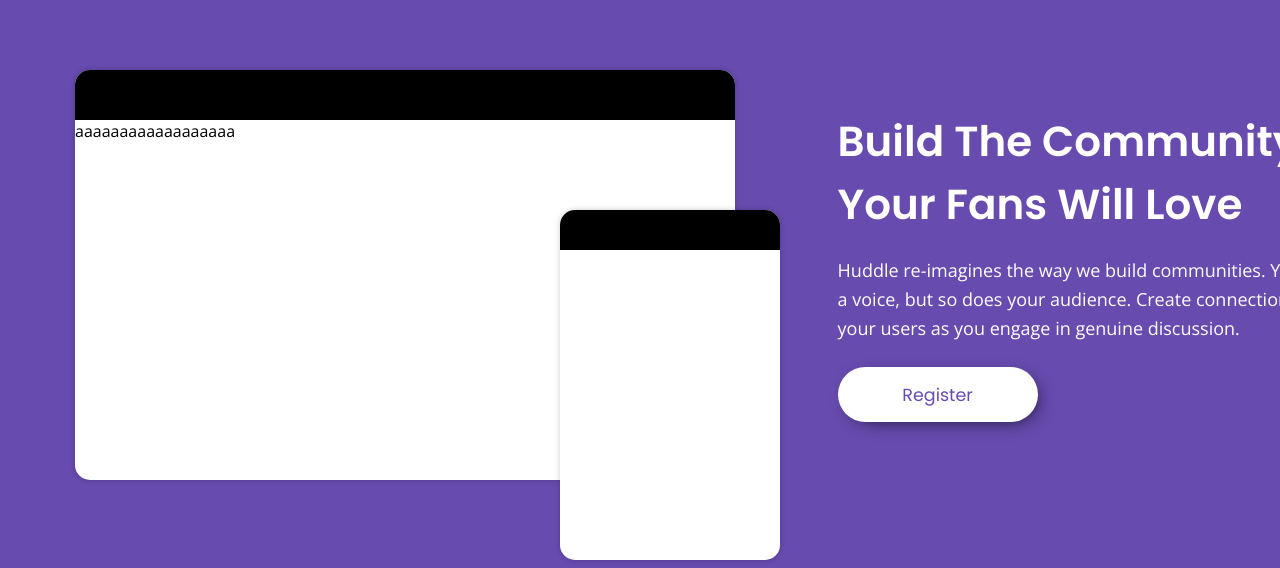
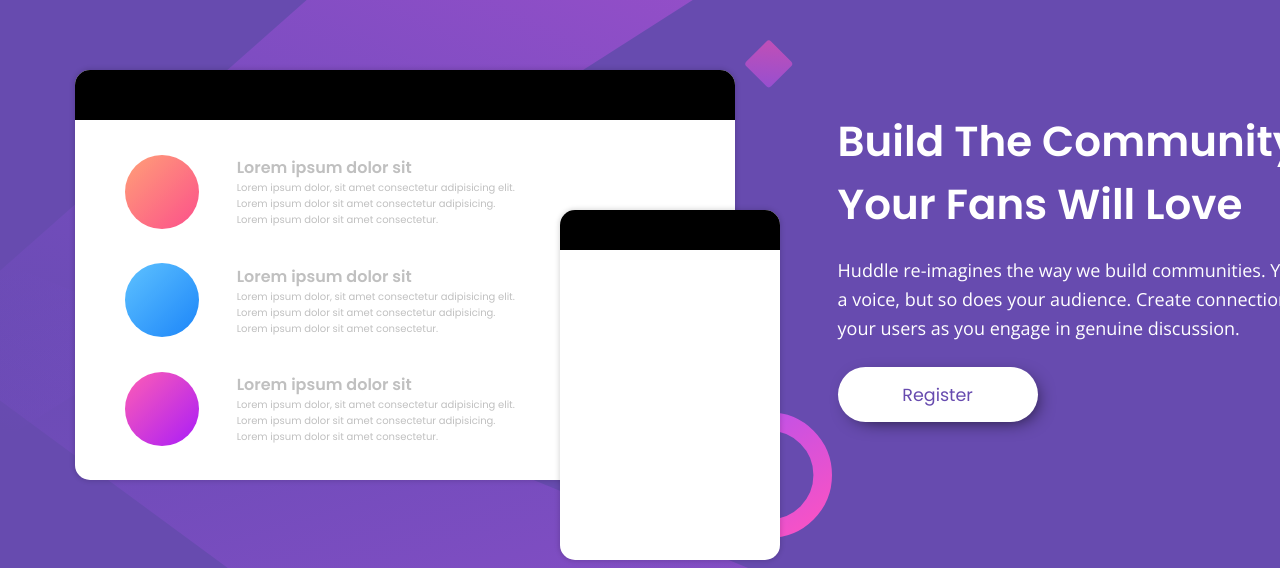
Before and after one commit to xemi83/huddle-landing-page-with-single-introductory-section-master, a plain HTML site: page index.html in a window 1280 px wide. Shown: the part 140-708 px from the top of the page. Drawn offline with nearby package versions, Linux system fonts and the light colour scheme.

Commit message:
add good patch

```diff
--- a/css/style.css
+++ b/css/style.css
@@ -2,6 +2,9 @@
 
 --Violet: hsl(257, 40%, 49%);
 --SoftMagenta: hsl(300, 69%, 71%);
+--big_strip_height: 50px;
+--big_circle_height: 74px;
+
 }
 
 html{
@@ -23,7 +26,7 @@ body{
 
 .wrapper{
     background-color: var(--Violet);
-    background-image: url(images/bg-desktop.svg);
+    background-image: url(../images/bg-desktop.svg);
     background-repeat: no-repeat;
     background-size: cover;
     width: 1440px;
@@ -76,7 +79,7 @@ body{
 }
 
 .big_strip{
-    height: 50px;
+    height: var(--big_strip_height);
 }
 
 .small_strip{
@@ -122,7 +125,6 @@ body{
 	display:inline-block;
     cursor:pointer;
     color: var(--Violet);
-
     font-family: 'Poppins', sans-serif;
 	font-size:17.5px;
     text-decoration:none;
@@ -162,3 +164,52 @@ body{
     border: 2px solid var(--SoftMagenta);
     color: var(--SoftMagenta);
 }
+
+.content_big_box{
+    display: flex;
+    flex-direction: column;
+    align-items: center;
+    justify-content: space-evenly;
+    height: calc(100% - var(--big_strip_height));
+}
+
+.content_big{
+    width: 85%;
+    height: var(--big_circle_height);
+    display: flex;
+    justify-content: space-between;
+}
+
+.big_circle{
+    width: var(--big_circle_height);
+    height: var(--big_circle_height);
+    border-radius: calc(var(--big_circle_height) / 2);
+
+}
+
+.c1{
+    background: linear-gradient(135deg, rgba(255,160,119,1) 0%, rgba(252,79,139,1) 100%);
+}
+
+.c2{
+    background: linear-gradient(135deg, rgba(94,194,255,1) 0%, rgba(28,133,249,1) 100%);
+}
+
+.c3{
+    background: linear-gradient(135deg, rgba(255,94,180,1) 0%, rgba(169,28,249,1) 100%);
+}
+
+.big_box_text{
+    display: flex;
+    flex-direction: column;
+    justify-content: center;
+    font-family: 'Poppins', sans-serif;
+    width: 80%;
+    color: silver;
+    font-size: 10px;
+}
+
+.big_box_text_title{
+    font-weight: 600;
+    font-size: 16px;
+}
--- a/index.html
+++ b/index.html
@@ -23,12 +23,44 @@
 
       <div class="logo">
         <img src="images/logo.svg" alt="">
-
       </div>
 
       <div class="box bigger">
         <div class="black big_strip"></div>
-        aaaaaaaaaaaaaaaaaa
+          <article class="content_big_box">
+
+            <div class="content_big">
+              <div class="big_circle c1"></div>
+              <div class="big_box_text">
+                <spam class="big_box_text_title">Lorem ipsum dolor sit</spam>
+                Lorem ipsum dolor, sit amet consectetur adipisicing elit.
+                <br />Lorem ipsum dolor sit amet consectetur adipisicing.
+                <br />Lorem ipsum dolor sit amet consectetur.
+              </div>
+            </div>
+
+            <div class="content_big">
+              <div class="big_circle c2"></div>
+              <div class="big_box_text">
+                <spam class="big_box_text_title">Lorem ipsum dolor sit</spam>
+                Lorem ipsum dolor, sit amet consectetur adipisicing elit.
+                <br />Lorem ipsum dolor sit amet consectetur adipisicing.
+                <br />Lorem ipsum dolor sit amet consectetur.
+              </div>
+            </div>
+
+            <div class="content_big">
+              <div class="big_circle c3"></div>
+              <div class="big_box_text">
+                <spam class="big_box_text_title">Lorem ipsum dolor sit</spam>
+                Lorem ipsum dolor, sit amet consectetur adipisicing elit.
+                <br />Lorem ipsum dolor sit amet consectetur adipisicing.
+                <br />Lorem ipsum dolor sit amet consectetur.
+              </div>
+            </div>
+
+
+          </article>
       </div>
 
       <div class="box smaller">
```
